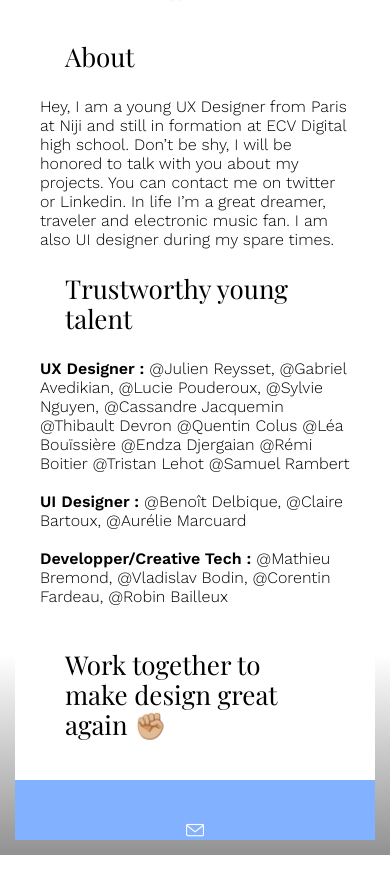
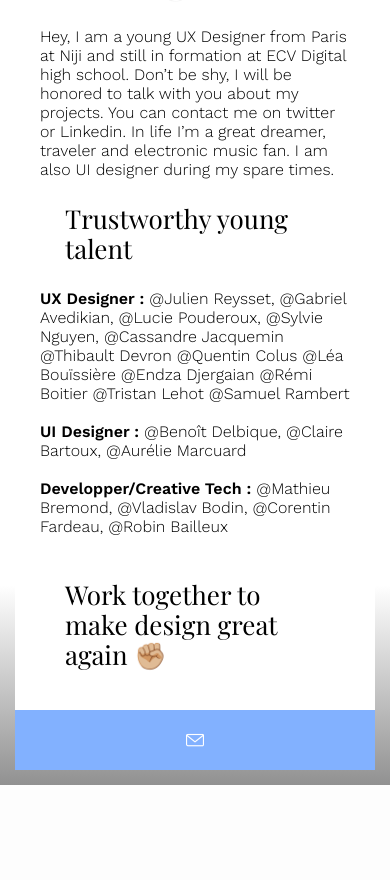
Before and after one commit to viococo/maxime_bois, a CodeIgniter app: page /maxime_bois/About in a window 390 px wide. Shown: the part 346-1226 px from the top of the page. After the commit the page ends 1131 px from the top, so only its background shows below. Run offline with CodeIgniter, Linux system fonts and the light colour scheme; some libraries are stand-ins or nearby versions.

Commit message:
no message

```diff
--- a/assets/css/main.css
+++ b/assets/css/main.css
@@ -465,7 +465,13 @@ img{max-width: 100%}
 	}
 	main.project img{
 		width: 1000px;
-	    max-width: 90%;
+		max-width: 90%;
+		-webkit-box-shadow: 0px 0px 20px 0px rgba(0,0,0,0.5);
+		-moz-box-shadow: 0px 0px 20px 0px rgba(0,0,0,0.5);
+		box-shadow: 0px 0px 20px 0px rgba(0,0,0,0.5);
+	}
+	main.project section > div {
+		margin: 40px 0;
 	}
 	main.project .mobile img{
 		width: calc(1000px / 3)
@@ -582,7 +588,7 @@ img{max-width: 100%}
 			max-height: none;
 		}
 
-		.txtArea > div {
+		#fullpage.about .txtArea > div  {
 			margin: 30px 0 100px 0;
 		}
 		#rs{
@@ -620,4 +626,7 @@ img{max-width: 100%}
 		main.project h1{
 			font-size: 26px
 		}
+		i.si.envelope::before{
+			line-height: 60px
+		}
 	}
```
Also changed, not shown: assets/img/section3-1.png.
